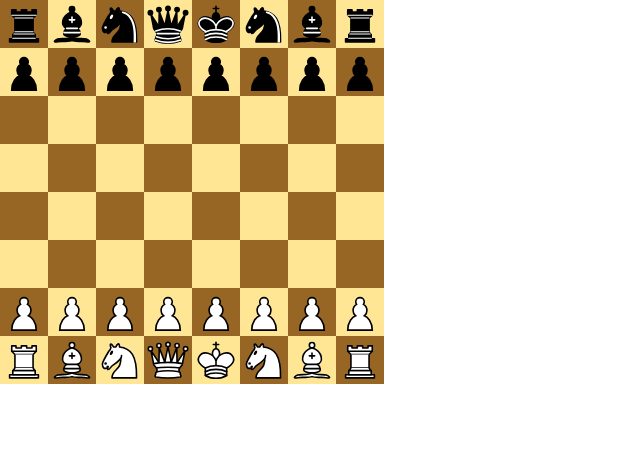
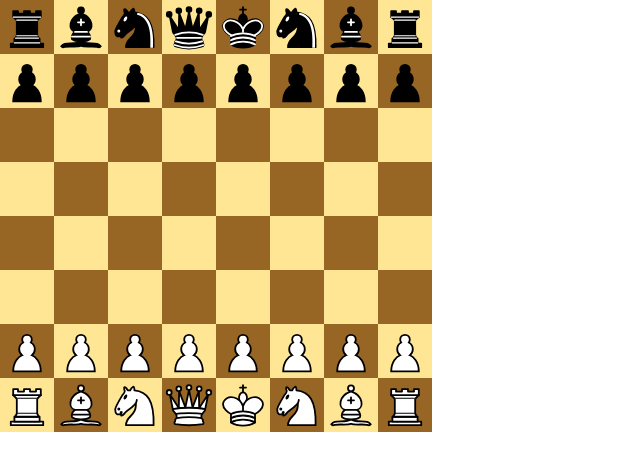
Before and after one commit to Anut-py/chess-engine, a React (Create React App) app: page / in a window 1280 px wide. Shown: the top 470 px of the page, without its empty margins (0-640 px from the left). Built offline with nearby package versions, Linux system fonts and the light colour scheme.

Commit message:
Style changes

```diff
--- a/app/style.scss
+++ b/app/style.scss
@@ -38,13 +38,13 @@ p {
 }
 
 @media screen and (min-width: 680px) {
-  @include boardStyles(48px);
+  @include boardStyles(54px);
 }
 
 @media screen and (min-width: 320px) and (max-width: 680px) {
-  @include boardStyles(32px);
+  @include boardStyles(36px);
 }
 
 @media screen and (max-width: 320px) {
-  @include boardStyles(16px);
+  @include boardStyles(24px);
 }
```
